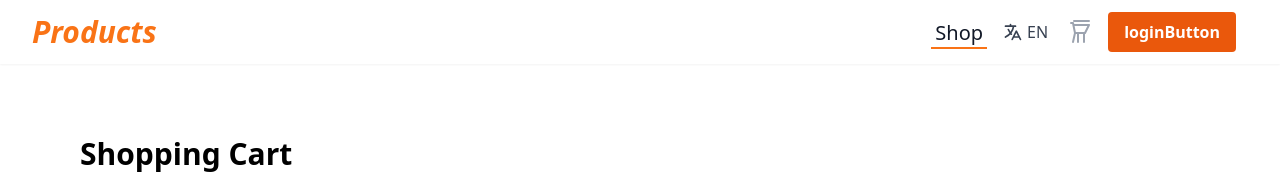
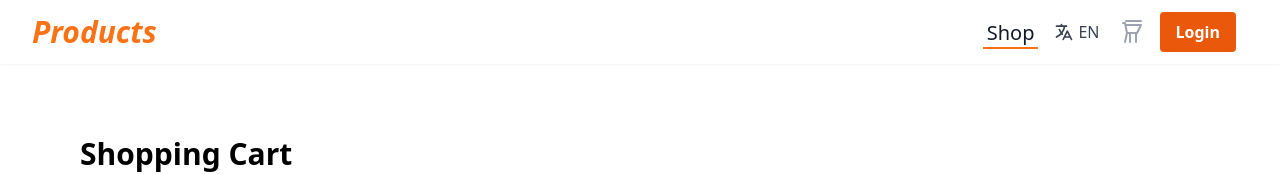
Before and after one commit to mgaber189/e-commerceTest, a Nuxt app: page /cart in a window 1280 px wide. Shown: the top 174 px of the page. Built offline with nearby package versions, Linux system fonts and the light colour scheme.

Commit message:
fix login button  localization

```diff
--- a/locales/en.json
+++ b/locales/en.json
@@ -54,8 +54,8 @@
       "invalidEmail": "Enter a valid email address",
       "requiredPassword": "Password is required",
       "shortPassword": "Password must be at least 6 characters"
-    },
-    "loginButton":"Login"
-  }
+    }
+  },
+  "loginButton":"Login"
 
 }
--- a/pages/about.vue
+++ /dev/null
@@ -1,3 +0,0 @@
-<template>
-    <div>about</div>
-</template>
--- a/pages/cart.vue
+++ b/pages/cart.vue
@@ -1,4 +1,3 @@
-<!-- pages/cart.vue -->
 <template>
   <div class="container mx-auto px-4 py-8 max-w-6xl min-h-[55vh]">
     <h1 class="text-3xl font-bold mb-8">{{ $t('cart.title') }}</h1>
@@ -8,7 +7,6 @@
     </div>
 
     <div v-else>
-      <!-- Table -->
       <div class="overflow-x-auto mb-8">
         <table class="w-full border-collapse">
           <thead>
@@ -60,8 +58,6 @@
           </tbody>
         </table>
       </div>
-
-      <!-- Cart actions & coupon -->
       <div class="flex flex-col md:flex-row justify-between items-center mb-8 gap-4">
         <div class="flex flex-col sm:flex-row gap-2 w-full md:w-auto">
           <input
@@ -76,8 +72,6 @@
           </button>
         </div>
       </div>
-
-      <!-- Cart Totals -->
       <div class="bg-gray-50 border rounded p-6 max-w-md ml-auto">
         <h2 class="text-xl font-bold mb-4">{{ $t('cart.cartTotals') }}</h2>
         <div class="border-t my-4"></div>
--- a/pages/error.vue
+++ b/pages/error.vue
@@ -1,4 +1,3 @@
-<!-- pages/error.vue -->
 <template>
   <div class="min-h-screen flex flex-col items-center justify-center bg-white text-center px-4">
     <h1 class="text-6xl font-bold text-orange-500 mb-4">404</h1>
--- a/pages/index.vue
+++ b/pages/index.vue
@@ -1,4 +1,3 @@
-<!-- pages/index.vue -->
 <template>
   <div class="p-6 grid  justify-items-center grid-cols-1 sm:grid-cols-2 md:grid-cols-3 lg:grid-cols-4 gap-4">
     <ProductCard v-for="product in products" :key="product.id" :product="product" />
--- a/pages/product/[id].vue
+++ b/pages/product/[id].vue
@@ -1,7 +1,6 @@
 <template>
   <div class="max-w-5xl mx-auto py-10 px-4">
     <div v-if="product" class="grid grid-cols-1 md:grid-cols-2 gap-10">
-      <!-- Image -->
       <div>
         <img
           src="/productImage.jpg"
--- a/plugins/i18n.js
+++ b/plugins/i18n.js
@@ -1,4 +1,3 @@
-// plugins/i18n.js
 import { createI18n } from "vue-i18n";
 import en from "@/locales/en.json";
 import ar from "@/locales/ar.json";
```
Also changed, not shown: components/Footer.vue (+0 -9 lines).
